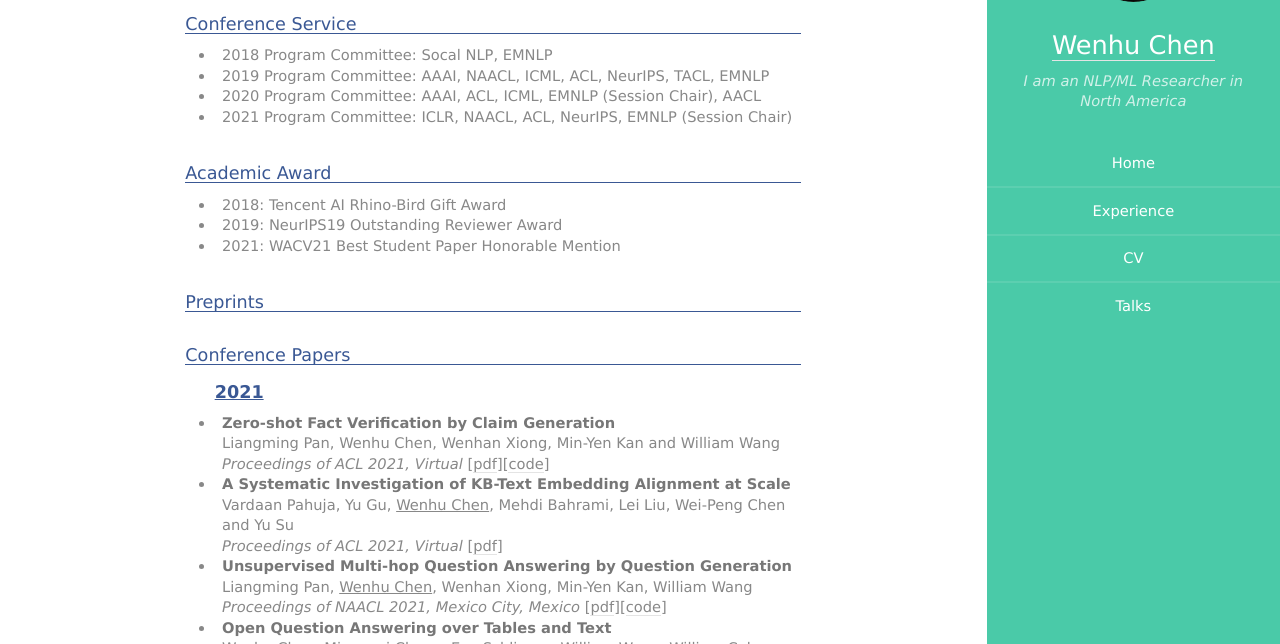
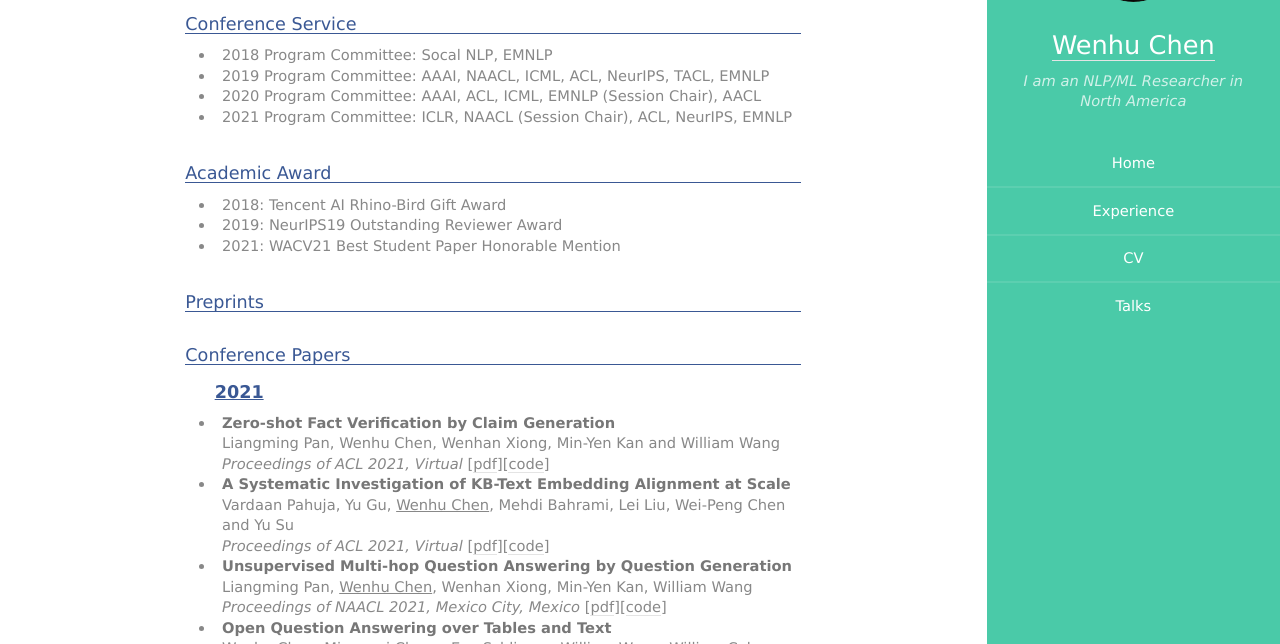
Before and after one commit to wenhuchen/wenhuchen.github.io, a Jekyll site: the page built from index.html, in a window 1280 px wide and 900 px high, scrolled down 281 px. Shown: the part 152-796 px from the top of the window. Built offline with Jekyll 4.4.1, drawn with Linux system fonts in a browser that asks for light colours.

Commit message:
add new links

```diff
--- a/index.html
+++ b/index.html
@@ -37,7 +37,7 @@ ul {
     <li> 2018 Program Committee: Socal NLP, EMNLP</li>
     <li> 2019 Program Committee: AAAI, NAACL, ICML, ACL, NeurIPS, TACL, EMNLP</li>
     <li> 2020 Program Committee: AAAI, ACL, ICML, EMNLP (Session Chair), AACL</li>
-    <li> 2021 Program Committee: ICLR, NAACL, ACL, NeurIPS, EMNLP (Session Chair)</li>
+    <li> 2021 Program Committee: ICLR, NAACL (Session Chair), ACL, NeurIPS, EMNLP</li>
     </ul>
 </div>
 
@@ -68,7 +68,7 @@ ul {
         <li>
             <strong> A Systematic Investigation of KB-Text Embedding Alignment at Scale <a span style="color: #009900;"></a></strong><br>
             Vardaan Pahuja, Yu Gu, <u>Wenhu Chen</u>, Mehdi Bahrami, Lei Liu, Wei-Peng Chen and Yu Su<br>
-            <em>Proceedings of ACL 2021, Virtual</em> [<a href="#">pdf</a>]
+            <em>Proceedings of ACL 2021, Virtual</em> [<a href="https://arxiv.org/pdf/2106.01586.pdf">pdf</a>][<a href="https://github.com/dki-lab/joint-kb-text-embedding">code</a>]
         </li>
         <li>
             <strong> Unsupervised Multi-hop Question Answering by Question Generation <a span style="color: #009900;"></a></strong><br>
```
